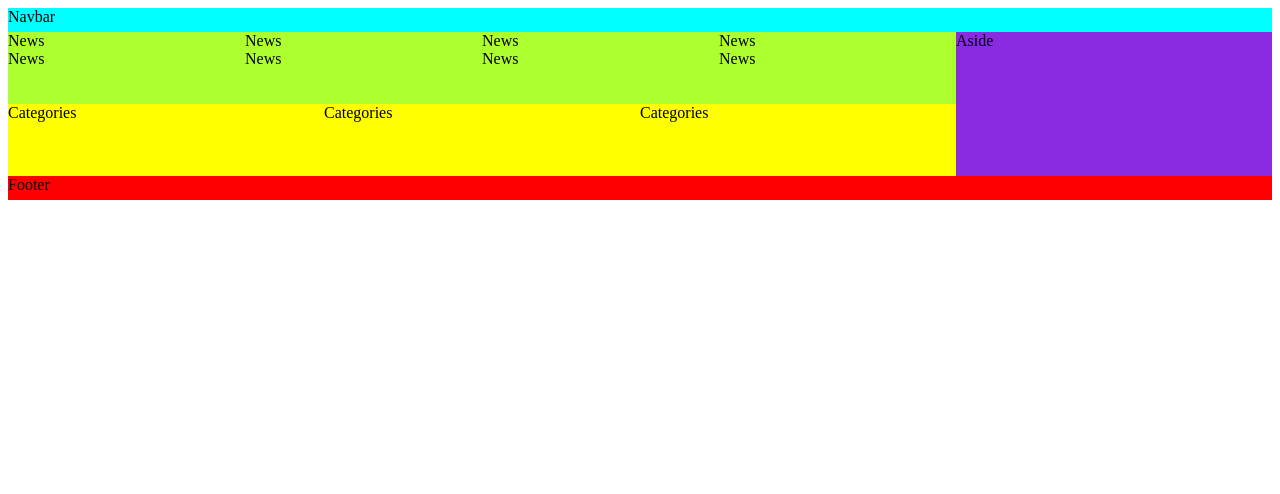
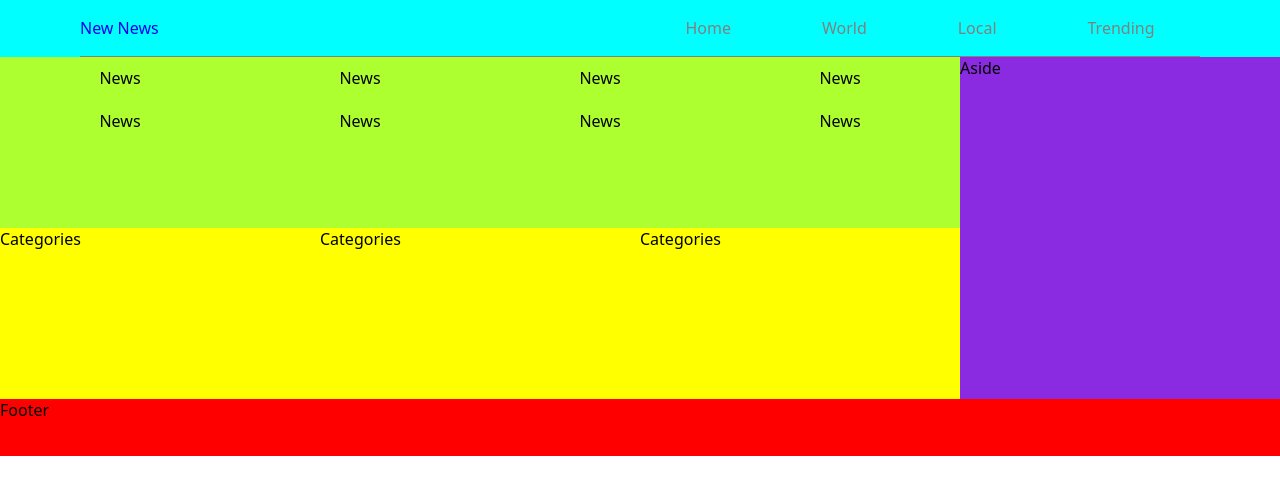
Before and after one commit to Matthew-Coded/Assignment-3, a plain HTML site: page index.html in a window 1280 px wide. Drawn offline with Linux system fonts and the light colour scheme.

Commit message:
changed font

```diff
--- a/index.html
+++ b/index.html
@@ -4,12 +4,38 @@
     <meta charset="UTF-8">
     <meta name="viewport" content="width=device-width, initial-scale=1.0">
     <title>Document</title>
-    <link rel="stylesheet" href="styles.css">
+    <link rel="stylesheet" href="styles/styles.css">
 </head>
 <body>
     <header>
         <nav>
-            Navbar
+            <a href="index.html" class="logo">New News</a>
+
+            <ul class="nav-links">
+                <li>
+                    <a href="" class="nav-link">
+                        Home
+                    </a>
+                </li>
+
+                <li>
+                    <a href="" class="nav-link">
+                        World
+                    </a>
+                </li>
+
+                <li>
+                    <a href="" class="nav-link">
+                        Local
+                    </a>
+                </li>
+
+                <li>
+                    <a href="" class="nav-link">
+                        Trending
+                    </a>
+                </li>
+            </ul>
         </nav>
     </header>
 
--- a/styles.css
+++ /dev/null
@@ -1,40 +0,0 @@
-body {
-    display: grid;
-    grid-template-columns: repeat(4, 1fr);
-    grid-template-rows: 1fr 3fr 3fr 1fr ;
-    grid-template-areas:
-    "header header header header"
-    "main main main aside"
-    "categories-main categories-main categories-main aside"
-    "footer footer footer footer";
-}
-
-header {
-    background-color: aqua;
-    grid-area: header;
-}
-
-main {
- background-color: greenyellow;
- grid-area: main;
- display: grid;
- grid-template-columns: repeat(4, 1fr);
- grid-template-rows: repeat(4, 1fr);
-}
-
-aside {
-    background-color: blueviolet;
-    grid-area: aside;
-}
-
-.categories-main {
-    background-color: yellow;
-    grid-area: categories-main;
-    display: grid;
-    grid-template-columns: repeat(3, 1fr);
-}
-
-footer {
-    background-color: red;
-    grid-area: footer;
-}
--- /dev/null
+++ b/styles/styles.css
@@ -0,0 +1,87 @@
+* {
+    padding: 0;
+    margin: 0;
+    font-family: "Knewave", system-ui;
+    font-weight: 400;
+    font-style: normal;
+    font-variation-settings: 'wdth' 100;
+}
+
+.root {
+    --primary-color: black;
+    --secondary-color: white;
+    --accent-color: green;
+}
+
+body {
+    display: grid;
+    grid-template-columns: repeat(4, 1fr);
+    grid-template-rows: 1fr 3fr 3fr 1fr ;
+    grid-template-areas:
+    "header header header header"
+    "main main main aside"
+    "categories-main categories-main categories-main aside"
+    "footer footer footer footer";
+}
+
+/* Navbar */
+header {
+    background-color: aqua;
+    grid-area: header;
+    padding: 0 10dvh;
+}
+
+nav {
+    display: flex;
+    align-items: center;
+    justify-content: space-between;
+    color: white;
+    height: 7dvh;
+    border-bottom: 1px solid grey;
+}
+
+.logo {
+    text-decoration: none;
+}
+
+.nav-links {
+    width: 50%;
+    display: flex;
+    justify-content: space-around;
+    list-style: none;
+    margin: auto 0;
+}
+
+.nav-link {
+    text-decoration: none;
+    color: gray;
+}
+
+main {
+    background-color: greenyellow;
+    grid-area: main;
+    display: grid;
+    grid-template-columns: repeat(4, 1fr);
+    grid-template-rows: repeat(4, 1fr);
+    /* justify-content: space-around; */
+    justify-items: center;
+    align-items: center;
+    align-content: center;
+}
+
+aside {
+    background-color: blueviolet;
+    grid-area: aside;
+}
+
+.categories-main {
+    background-color: yellow;
+    grid-area: categories-main;
+    display: grid;
+    grid-template-columns: repeat(3, 1fr);
+}
+
+footer {
+    background-color: red;
+    grid-area: footer;
+}
```
